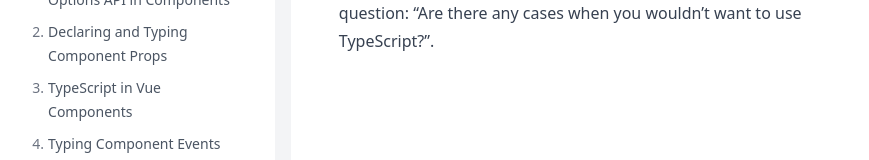
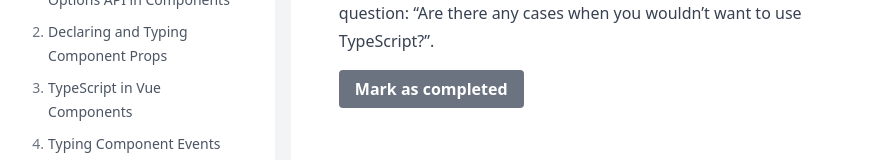
Before and after one commit to tiburcekouagou/nuxt-online-course-app, a Nuxt app: page /course/chapter/1-chapter-1/lesson/1-introduction-to-typescript-with-vue-js-3 in a window 1280 px wide. Shown: the part 764-924 px from the top of the page, without its empty margins (197-1066 px from the left). Built offline with nearby package versions, Linux system fonts and the light colour scheme.

Commit message:
mark the course as completed

```diff
--- /dev/null
+++ b/components/LessonCompleteButton.vue
@@ -0,0 +1,33 @@
+<script setup lang="ts">
+type Props = {
+  modelValue: boolean;
+};
+
+const props = withDefaults(defineProps<Props>(), { modelValue: false });
+const emit = defineEmits<{
+    (e: 'update:modelValue', value: boolean): void
+}>()
+</script>
+
+<template>
+  <label
+  class="rounded text-white font-bold py-2 px-4 cursor-pointer"
+  :class="{
+    'bg-green-500': modelValue,
+    'bg-gray-500': !modelValue
+  }"
+  >
+    <input type="checkbox"
+    :value="props.modelValue"
+    @input="() =>emit('update:modelValue', !modelValue)"
+    class="hidden"
+     />
+     {{ modelValue ? 'Completed' : 'Mark as completed' }}
+    </label>
+</template>
+
+<style scoped>
+::selection {
+    display: none;
+}
+</style>
--- a/pages/course/chapter/[chapterSlug]/lesson/[lessonSlug].vue
+++ b/pages/course/chapter/[chapterSlug]/lesson/[lessonSlug].vue
@@ -15,30 +15,56 @@
 });
 
 const pageTitle = computed(() => {
-  return `${lesson.value?.title} - ${course.title}` || "Skill Wave"
-})
+  return `${lesson.value?.title} - ${course.title}` || "Skill Wave";
+});
 
 useHead({
-  title: pageTitle
-})
+  title: pageTitle,
+});
+
+const progress = useState<boolean[][]>("progress", () => {
+  return [];
+});
+
+const isLessonComplete = computed(() => {
+  if (chapter.value && lesson.value) {
+    if (!progress.value[chapter.value.number - 1]) {
+      return false;
+    }
+    if (!progress.value[chapter.value.number - 1][lesson.value.number - 1]) {
+      return false;
+    }
+    return progress.value[chapter.value.number - 1][lesson.value.number - 1];
+  }
+});
+
+const toggleComplete = () => {
+  if (chapter.value && lesson.value) {
+    if (!progress.value[chapter.value.number - 1]) {
+      progress.value[chapter.value.number - 1] = [];
+    }
+    progress.value[chapter.value.number - 1][lesson.value.number - 1] =
+      !isLessonComplete.value;
+  }
+};
 </script>
 
 <template>
-  <div>
+  <div v-if="chapter && lesson">
     <p class="mt-0 uppercase font-bold text-slate-400 mb-1">
-      Lesson {{ chapter?.number }} - {{ lesson?.number }}
+      Lesson {{ chapter.number }} - {{ lesson.number }}
     </p>
-    <h2 class="my-0">{{ lesson?.title }}</h2>
+    <h2 class="my-0">{{ lesson.title }}</h2>
     <div class="flex space-x-4 mt-2 mb-8">
       <NuxtLink
-        v-if="lesson?.sourceUrl"
+        v-if="lesson.sourceUrl"
         class="font-normal text-md text-gray-500"
         :to="lesson.sourceUrl"
       >
         Download Source Code
       </NuxtLink>
       <NuxtLink
-        v-if="lesson?.downloadUrl"
+        v-if="lesson.downloadUrl"
         class="font-normal text-md text-gray-500"
         :to="lesson.downloadUrl"
       >
@@ -47,11 +73,16 @@
     </div>
 
     <VideoPlayer
-      v-if="lesson?.videoId"
-      :video-id="lesson?.videoId"
+      v-if="lesson.videoId"
+      :video-id="lesson.videoId"
       class="w-full"
     />
 
-    <p>{{ lesson?.text }}</p>
+    <p>{{ lesson.text }}</p>
+    <LessonCompleteButton
+      :model-value="isLessonComplete"
+      @update:model-value="toggleComplete"
+    />
   </div>
+  <div v-else>No content found !</div>
 </template>
```
